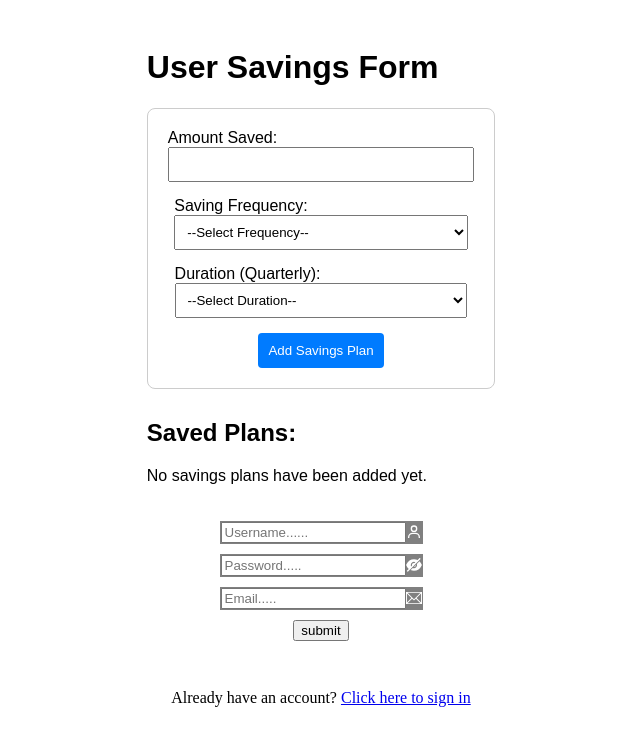
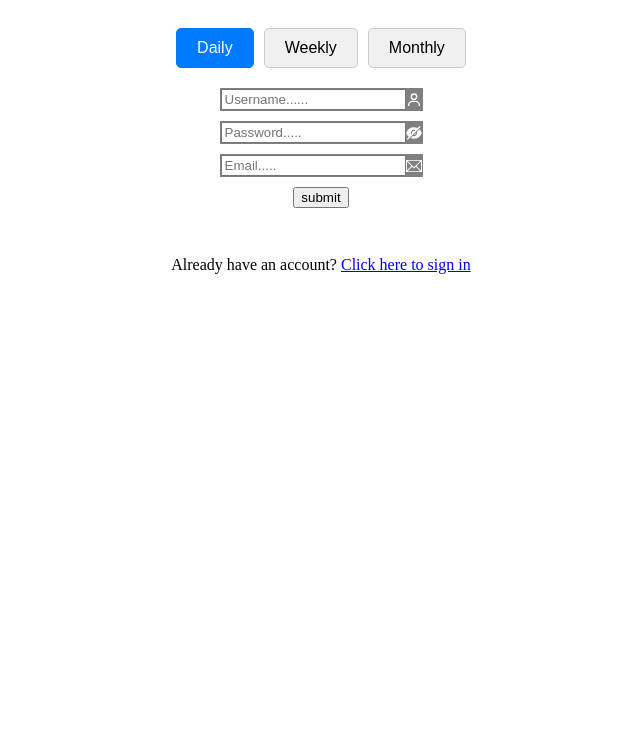
Before and after one commit to okechukwu-okolie/codingpractice-, a React (Vite) app: page / in a window 1280 px wide. Shown: the top 746 px of the page, without its empty margins (319-959 px from the left). Built offline with nearby package versions, Linux system fonts and the light colour scheme; a web font is replaced by a local one.

Commit message:
adding to the codebase

```diff
--- a/src/components/withdrawalScheduler/WithdrawalScheduler.jsx
+++ b/src/components/withdrawalScheduler/WithdrawalScheduler.jsx
@@ -1,122 +1,201 @@
 
 
 
-import React, { useState } from 'react';
+// import React, { useState } from 'react';
+// import './style.css'
 
-// A mock database to store saved savings data
-const mockDatabase = [];
+// // A mock database to store saved savings data
+// const mockDatabase = [];
+
+// function WithdrawalScheduler() {
+//   // State variables to hold form data and validation errors
+//   const [amount, setAmount] = useState('');
+//   const [frequency, setFrequency] = useState('');
+//   const [duration, setDuration] = useState('');
+//   const [savedData, setSavedData] = useState([]);
+//   const [error, setError] = useState('');
+//   const [button, setButton] = useState('')
+
+
+//   // Function to handle form submission
+//   const handleSubmit = (e) => {
+//     e.preventDefault();
+//     setError(''); // Clear previous errors
+
+//     // Logical checks to ensure all fields are present
+//     if (!amount || !frequency || !duration) {
+//       setError('Please fill out all fields: Amount, Frequency, and Duration.');
+//       return;
+//     }
+
+//     // Create the new saving object
+//     const newSaving = {
+//       id: Date.now(), // Unique ID for the object
+//       amount: parseFloat(amount),
+//       frequency,
+//       duration,
+//       dateAdded: new Date().toISOString(),
+//     };
+
+//     // Add the new saving object to our state array
+//     setSavedData((prevData) => [...prevData, newSaving]);
+
+//     // Simulate submitting to a database
+//     // In a real application, you would make an API call here (e.g., using fetch or axios)
+//     mockDatabase.push(newSaving);
+//     console.log('Data submitted to mock database:', mockDatabase);
+
+//     // Clear the form fields after submission
+//     setAmount('');
+//     setFrequency('');
+//     setDuration('');
+//   };
+//   const handleButton =(e)=>{
+//     setFrequency('daily')
+//     // console.log('hello world')
+//   }
+
+
+//   return (
+//     <div style={{ padding: '20px', fontFamily: 'Arial, sans-serif' }}>
+//       <h1>User Savings Form</h1>
+//       {error && <p style={{ color: 'red' }}>{error}</p>}
+//       <form onSubmit={handleSubmit} style={{ display: 'flex', flexDirection: 'column', gap: '15px', maxWidth: '400px', border: '1px solid #ccc', padding: '20px', borderRadius: '8px' }}>
+//         <div>
+//           <label htmlFor="amount" style={{ marginBottom: '5px' }}>Amount Saved:</label>
+//           <input
+//             id="amount"
+//             type="number"
+//             value={amount}
+//             onChange={(e) => setAmount(e.target.value)}
+//             style={{ width: '100%', padding: '8px', boxSizing: 'border-box' }}
+//           />
+//         </div>
+
+//         {/* <div>
+//           <label htmlFor="frequency" style={{ marginBottom: '5px' }}>Saving Frequency:</label>
+//           <select
+//             id="frequency"
+//             value={frequency}
+//             onChange={(e) => setFrequency(e.target.value)}
+//             style={{ width: '100%', padding: '8px', boxSizing: 'border-box' }}
+//           >
+//             <option value="">--Select Frequency--</option>
+//             <option value="daily">Daily</option>
+//             <option value="weekly">Weekly</option>
+//             <option value="monthly">Monthly</option>
+//           </select>
+//         </div> */}
+
+
+//         <div>
+//             <div class="frequency-buttons-container">
+//               <button
+//                 value={frequency}
+//                 type="button"
+//                 class="frequency-button"
+//                 data-value="daily"
+//                 onClick={handleButton}
+//               >
+
+//                 Daily
+//               </button>
+//               <button
+//                 type="button"
+//                 class="frequency-button"
+//                 data-value="weekly"
+//               >
+//                 Weekly
+//               </button>
+//               <button
+//                 type="button"
+//                 class="frequency-button"
+//                 data-value="monthly"
+//               >
+//                 Monthly
+//               </button>
+//             </div>
+//         </div>
+
+
+
+
+//         <div>
+//           <label htmlFor="duration" style={{ marginBottom: '5px' }}>Duration (Quarterly):</label>
+//           <select
+//             id="duration"
+//             value={duration}
+//             onChange={(e) => setDuration(e.target.value)}
+//             style={{ width: '100%', padding: '8px', boxSizing: 'border-box' }}
+//           >
+//             <option value="">--Select Duration--</option>
+//             <option value="q1">Q1 (3 Months)</option>
+//             <option value="q2">Q2 (6 Months)</option>
+//             <option value="q3">Q3 (9 Months)</option>
+//             <option value="q4">Q4 (12 Months)</option>
+//           </select>
+//         </div>
+
+//         <button type="submit" style={{ padding: '10px', backgroundColor: '#007bff', color: 'white', border: 'none', borderRadius: '4px', cursor: 'pointer' }}>
+//           Add Savings Plan
+//         </button>
+//       </form>
+
+//       <div style={{ marginTop: '30px' }}>
+//         <h2>Saved Plans:</h2>
+//         {savedData.length === 0 ? (
+//           <p>No savings plans have been added yet.</p>
+//         ) : (
+//           <ul style={{ listStyleType: 'none', padding: 0 }}>
+//             {savedData.map((plan) => (
+//               <li key={plan.id} style={{ border: '1px solid #eee', padding: '10px', marginBottom: '10px', borderRadius: '4px' }}>
+//                 <p><strong>Amount:</strong> ${plan.amount.toFixed(2)}</p>
+//                 <p><strong>Frequency:</strong> {plan.frequency}</p>
+//                 <p><strong>Duration:</strong> {plan.duration.toUpperCase()}</p>
+//                 <p><strong>Date Added:</strong> {new Date(plan.dateAdded).toLocaleDateString()}</p>
+//               </li>
+//             ))}
+//           </ul>
+//         )}
+//       </div>
+//     </div>
+//   );
+// }
+
+// export default WithdrawalScheduler;
+
+
+
+
+
+import { useState } from 'react';
+import './style.css'; // Don't forget to create this CSS file
 
 function WithdrawalScheduler() {
-  // State variables to hold form data and validation errors
-  const [amount, setAmount] = useState('');
-  const [frequency, setFrequency] = useState('');
-  const [duration, setDuration] = useState('');
-  const [savedData, setSavedData] = useState([]);
-  const [error, setError] = useState('');
+  // State to hold the value of the currently active button
+  const [activeButton, setActiveButton] = useState('daily'); // Set an initial active button
 
-  // Function to handle form submission
-  const handleSubmit = (e) => {
-    e.preventDefault();
-    setError(''); // Clear previous errors
-
-    // Logical checks to ensure all fields are present
-    if (!amount || !frequency || !duration) {
-      setError('Please fill out all fields: Amount, Frequency, and Duration.');
-      return;
-    }
-
-    // Create the new saving object
-    const newSaving = {
-      id: Date.now(), // Unique ID for the object
-      amount: parseFloat(amount),
-      frequency,
-      duration,
-      dateAdded: new Date().toISOString(),
-    };
-
-    // Add the new saving object to our state array
-    setSavedData((prevData) => [...prevData, newSaving]);
-
-    // Simulate submitting to a database
-    // In a real application, you would make an API call here (e.g., using fetch or axios)
-    mockDatabase.push(newSaving);
-    console.log('Data submitted to mock database:', mockDatabase);
-
-    // Clear the form fields after submission
-    setAmount('');
-    setFrequency('');
-    setDuration('');
+  const handleButtonClick = (value) => {
+    setActiveButton(value);
   };
 
+  const buttonOptions = [
+    { label: 'Daily', value: 'daily' },
+    { label: 'Weekly', value: 'weekly' },
+    { label: 'Monthly', value: 'monthly' },
+  ];
+
   return (
-    <div style={{ padding: '20px', fontFamily: 'Arial, sans-serif' }}>
-      <h1>User Savings Form</h1>
-      {error && <p style={{ color: 'red' }}>{error}</p>}
-      <form onSubmit={handleSubmit} style={{ display: 'flex', flexDirection: 'column', gap: '15px', maxWidth: '400px', border: '1px solid #ccc', padding: '20px', borderRadius: '8px' }}>
-        <div>
-          <label htmlFor="amount" style={{ marginBottom: '5px' }}>Amount Saved:</label>
-          <input
-            id="amount"
-            type="number"
-            value={amount}
-            onChange={(e) => setAmount(e.target.value)}
-            style={{ width: '100%', padding: '8px', boxSizing: 'border-box' }}
-          />
-        </div>
-
-        <div>
-          <label htmlFor="frequency" style={{ marginBottom: '5px' }}>Saving Frequency:</label>
-          <select
-            id="frequency"
-            value={frequency}
-            onChange={(e) => setFrequency(e.target.value)}
-            style={{ width: '100%', padding: '8px', boxSizing: 'border-box' }}
-          >
-            <option value="">--Select Frequency--</option>
-            <option value="daily">Daily</option>
-            <option value="weekly">Weekly</option>
-            <option value="monthly">Monthly</option>
-          </select>
-        </div>
-
-        <div>
-          <label htmlFor="duration" style={{ marginBottom: '5px' }}>Duration (Quarterly):</label>
-          <select
-            id="duration"
-            value={duration}
-            onChange={(e) => setDuration(e.target.value)}
-            style={{ width: '100%', padding: '8px', boxSizing: 'border-box' }}
-          >
-            <option value="">--Select Duration--</option>
-            <option value="q1">Q1 (3 Months)</option>
-            <option value="q2">Q2 (6 Months)</option>
-            <option value="q3">Q3 (9 Months)</option>
-            <option value="q4">Q4 (12 Months)</option>
-          </select>
-        </div>
-
-        <button type="submit" style={{ padding: '10px', backgroundColor: '#007bff', color: 'white', border: 'none', borderRadius: '4px', cursor: 'pointer' }}>
-          Add Savings Plan
+    <div className="button-group">
+      {buttonOptions.map((option) => (
+        <button
+          key={option.value}
+          className={`button-item ${activeButton === option.value ? 'active' : ''}`}
+          onClick={() => handleButtonClick(option.value)}
+        >
+          {option.label}
         </button>
-      </form>
-
-      <div style={{ marginTop: '30px' }}>
-        <h2>Saved Plans:</h2>
-        {savedData.length === 0 ? (
-          <p>No savings plans have been added yet.</p>
-        ) : (
-          <ul style={{ listStyleType: 'none', padding: 0 }}>
-            {savedData.map((plan) => (
-              <li key={plan.id} style={{ border: '1px solid #eee', padding: '10px', marginBottom: '10px', borderRadius: '4px' }}>
-                <p><strong>Amount:</strong> ${plan.amount.toFixed(2)}</p>
-                <p><strong>Frequency:</strong> {plan.frequency}</p>
-                <p><strong>Duration:</strong> {plan.duration.toUpperCase()}</p>
-                <p><strong>Date Added:</strong> {new Date(plan.dateAdded).toLocaleDateString()}</p>
-              </li>
-            ))}
-          </ul>
-        )}
-      </div>
+      ))}
     </div>
   );
 }
--- /dev/null
+++ b/src/components/withdrawalScheduler/style.css
@@ -0,0 +1,88 @@
+/* For Chrome, Safari, Edge, and Opera */
+/* input::-webkit-outer-spin-button,
+input::-webkit-inner-spin-button {
+  -webkit-appearance: none;
+  margin: 0;
+} */
+
+/* For Firefox */
+/* input[type='number'] {
+  -moz-appearance: textfield;
+} */
+
+
+
+
+
+
+
+
+
+
+/* .frequency-buttons-container {
+  display: flex; */
+  /* gap: 10px;
+  flex-wrap: wrap;  */
+/* } */
+
+/* .frequency-button {
+  background-color: #f0f0f0;
+  border: 1px solid #ccc;
+  border-radius: 5px;
+  padding: 10px 15px;
+  cursor: pointer;
+  font-size: 16px;
+  transition:
+    background-color 0.3s,
+    border-color 0.3s;
+} */
+
+/* Hover effect */
+/* .frequency-button:hover {
+  background-color: #e0e0e0;
+}
+.frequency-button:active{
+  background-color: red;
+} */
+/* Selected state */
+/* .frequency-button.selected {
+  background-color: #007bff;
+  color: white;
+  border-color: #007bff;
+} */
+
+
+
+/* Container for the button group */
+.button-group {
+  display: flex;
+  gap: 10px; /* Adjust spacing between buttons */
+  justify-content: center;
+  margin: 20px;
+}
+
+/* Base button style */
+.button-item {
+  padding: 10px 20px;
+  border: 1px solid #ccc;
+  border-radius: 5px;
+  background-color: #f0f0f0;
+  cursor: pointer;
+  font-size: 16px;
+  transition:
+    background-color 0.3s,
+    color 0.3s,
+    border-color 0.3s;
+}
+
+/* Hover state */
+.button-item:hover {
+  background-color: #e0e0e0;
+}
+
+/* Active state */
+.button-item.active {
+  background-color: #007bff; /* Active background color */
+  color: white; /* Active text color */
+  border-color: #007bff; /* Active border color */
+}
```
